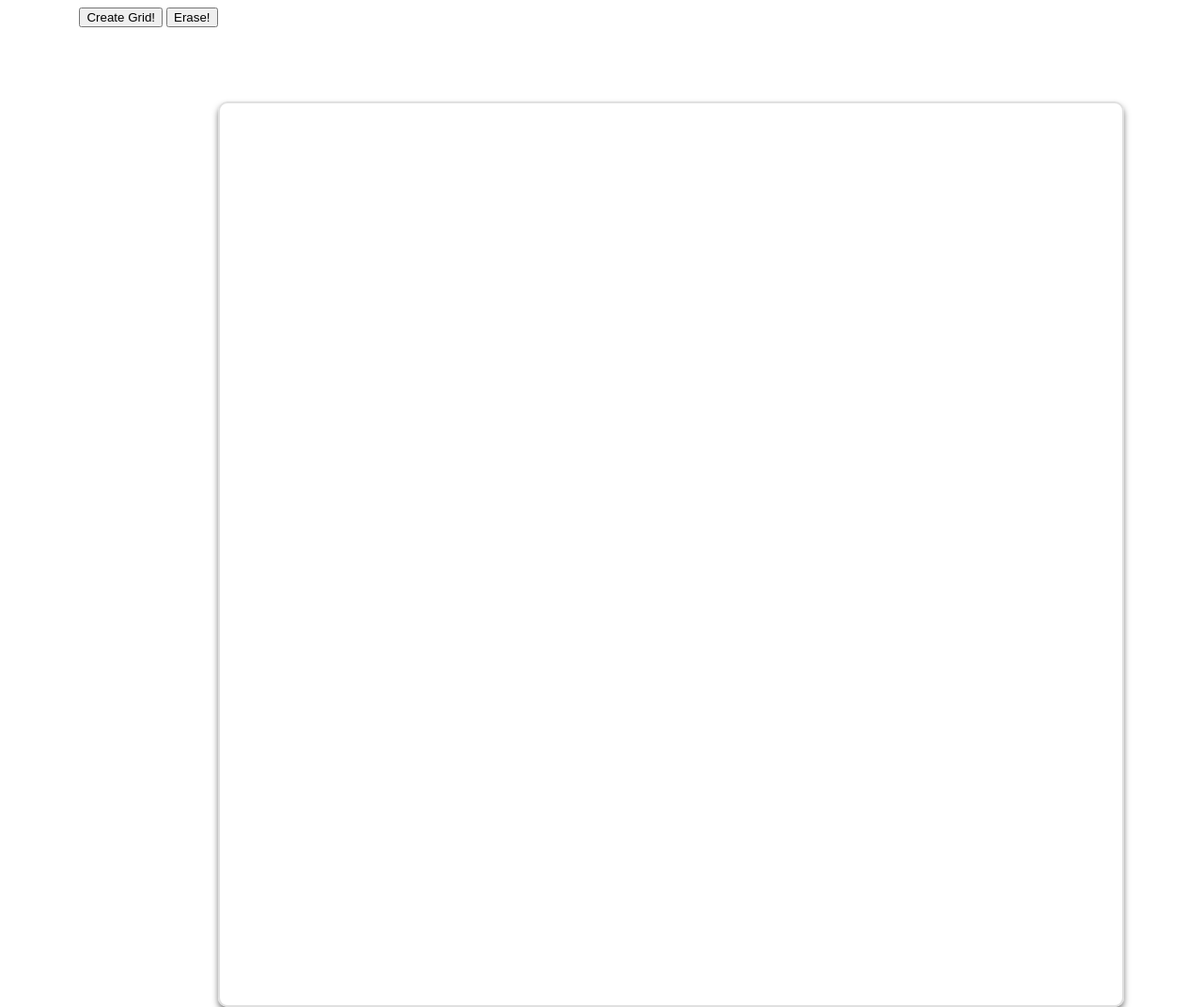
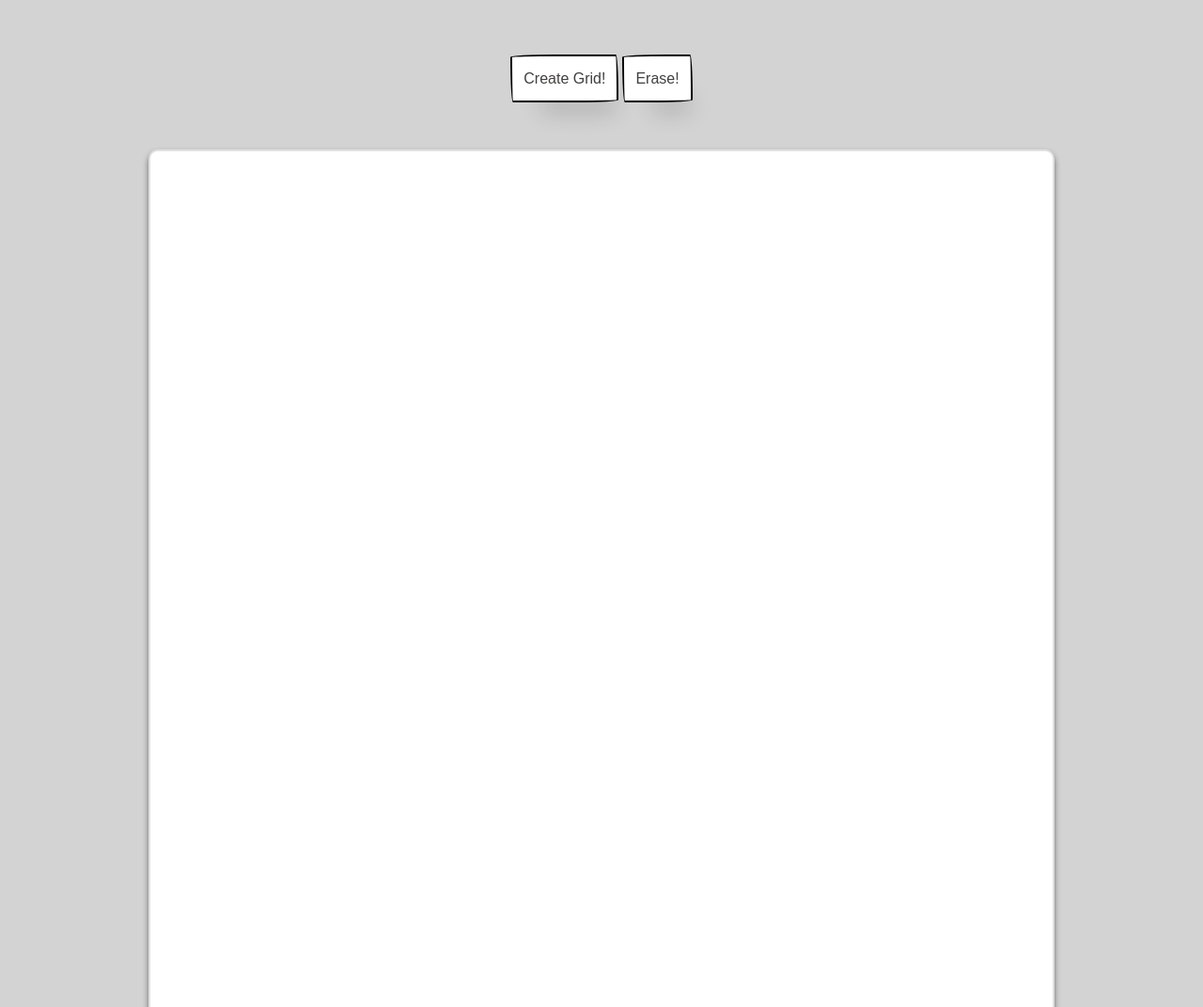
Before and after one commit to caroexe/Etch-a-Sketch, a plain HTML site: page index.html in a window 1280 px wide. Shown: the top 1072 px of the page at 94% size. Drawn offline with Linux system fonts and the light colour scheme.

Commit message:
add style to create and erase button

```diff
--- a/index.html
+++ b/index.html
@@ -8,8 +8,8 @@
   </head>
   <body>
     <div id="create-grid">
-      <button id="create-grid-button">Create Grid!</button>
-      <button id="reset-grid-button">Erase!</button>
+      <button class="grid-button" id="create-grid-button">Create Grid!</button>
+      <button class="grid-button" id="reset-grid-button">Erase!</button>
     </div>
     <div id="container"></div>
   </body>
--- a/styles.css
+++ b/styles.css
@@ -11,11 +11,15 @@
 
 body {
     display:flex;
+    flex-direction: column;
     justify-content: center;
+    align-items: center;
+
+    background-color: rgb(211, 211, 211);
 }
 
 #container {
-    margin-top: 100px;
+    margin-top: 50px;
     width: 960px;
     height: 960px;
     display: flex;
@@ -24,4 +28,50 @@ body {
     box-shadow: 0 4px 6px rgba(0, 0, 0, 0.5); /* Darker shadow */
     border-radius: 10px;
     overflow: hidden;
+    background-color: white;
 }
+
+#create-grid {
+    margin-top: 50px;
+}
+
+/* button style code from https://getcssscan.com/css-buttons-examples */
+.grid-button {
+  align-self: center;
+  background-color: #fff;
+  background-image: none;
+  background-position: 0 90%;
+  background-repeat: repeat no-repeat;
+  background-size: 4px 3px;
+  border-radius: 15px 225px 255px 15px 15px 255px 225px 15px;
+  border-style: solid;
+  border-width: 2px;
+  box-shadow: rgba(0, 0, 0, .2) 15px 28px 25px -18px;
+  box-sizing: border-box;
+  color: #41403e;
+  cursor: pointer;
+  display: inline-block;
+  font-family: Neucha, sans-serif;
+  font-size: 1rem;
+  line-height: 23px;
+  outline: none;
+  padding: .75rem;
+  text-decoration: none;
+  transition: all 235ms ease-in-out;
+  border-bottom-left-radius: 15px 255px;
+  border-bottom-right-radius: 225px 15px;
+  border-top-left-radius: 255px 15px;
+  border-top-right-radius: 15px 225px;
+  user-select: none;
+  -webkit-user-select: none;
+  touch-action: manipulation;
+}
+
+.grid-button:hover {
+  box-shadow: rgba(0, 0, 0, .3) 2px 8px 8px -5px;
+  transform: translate3d(0, 2px, 0);
+}
+
+.grid-button:focus {
+  box-shadow: rgba(0, 0, 0, .3) 2px 8px 4px -6px;
+}
```
